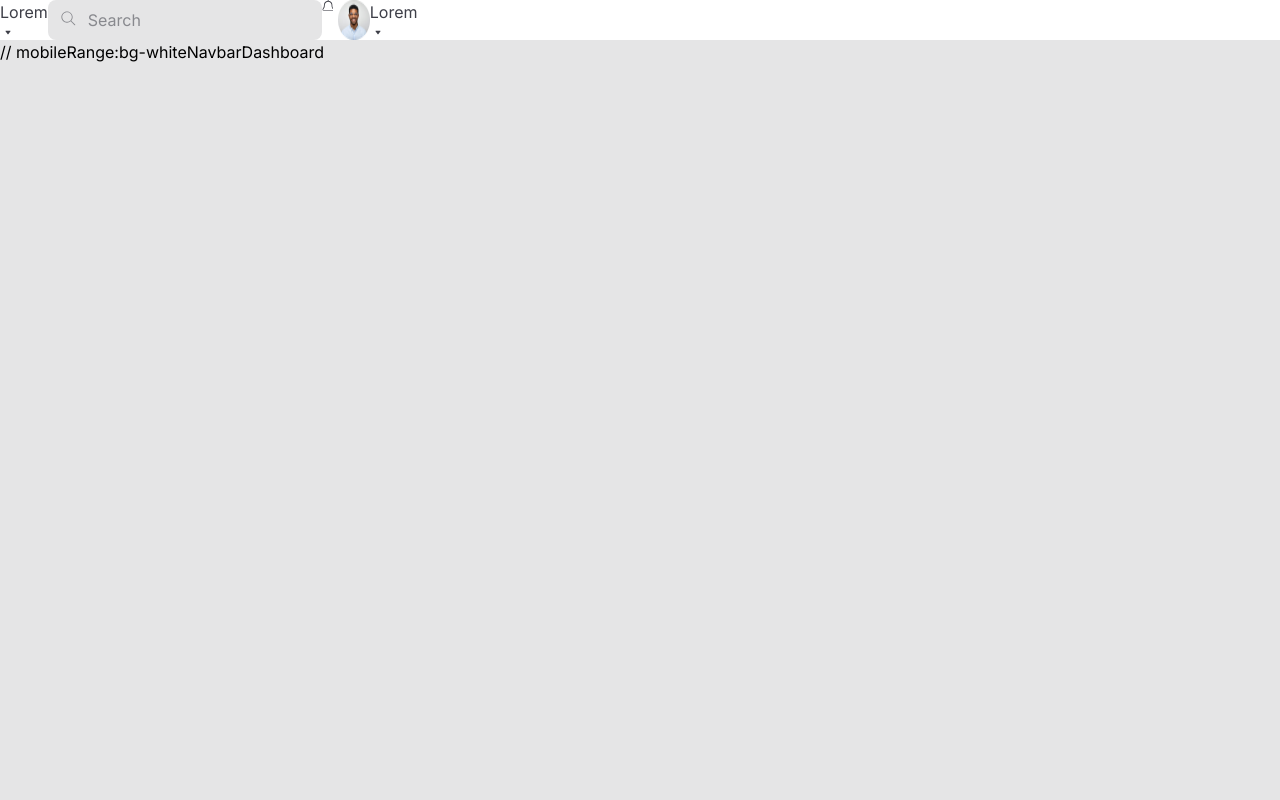
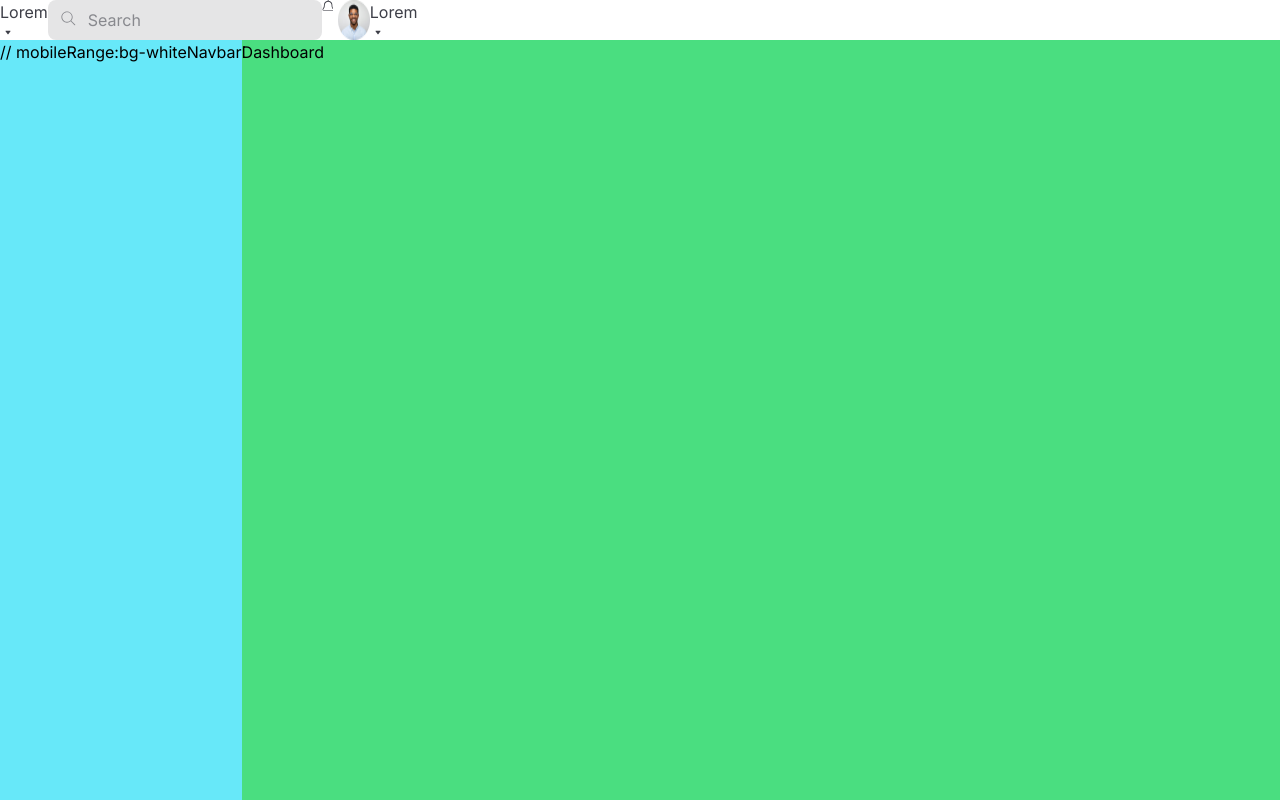
Before and after one commit to Tohid001/algorizin-tailwind_react-test, a React (Create React App) app: page / in a window 1280 px wide. Built offline with nearby package versions, Linux system fonts and the light colour scheme.

Commit message:
slightly updated version of previous one

```diff
--- a/src/components/Header/Header.jsx
+++ b/src/components/Header/Header.jsx
@@ -6,7 +6,7 @@ const { DownIcon, BellIcon } = icons;
 
 function Header() {
   return (
-    <div className="bg-white text-neutral-9 flex">
+    <div className="sticky top-0 bg-white text-neutral-9 flex">
       <div>
         <p>Lorem</p>
         <span>
--- a/src/containers/Layout/Layout.jsx
+++ b/src/containers/Layout/Layout.jsx
@@ -7,10 +7,10 @@ function Layout() {
     <div className="flex flex-col h-screen">
       <Header />
       <div className="flex flex-1 mobileRange:flex-col">
-        <div className="mobileRange:order-2">
+        <div className="mobileRange:order-2 bg-cyan-300 ">
           <Navbar />
         </div>
-        <div className="flex-1">
+        <div className="flex-1 bg-green-400 overflow-auto">
           <Outlet />
         </div>
       </div>
@@ -19,3 +19,16 @@ function Layout() {
 }
 
 export default Layout;
+
+// `<div className="flex flex-col h-screen">
+//       <Header />
+//       <div className="flex flex-1 mobileRange:flex-col">
+//         <div className="mobileRange:order-2 bg-cyan-300 ">
+//           <Navbar />
+//         </div>
+//         <div className="flex-1 bg-green-400 overflow-auto">
+//           <Outlet />
+
+//         </div>
+//       </div>
+//     </div>
```
